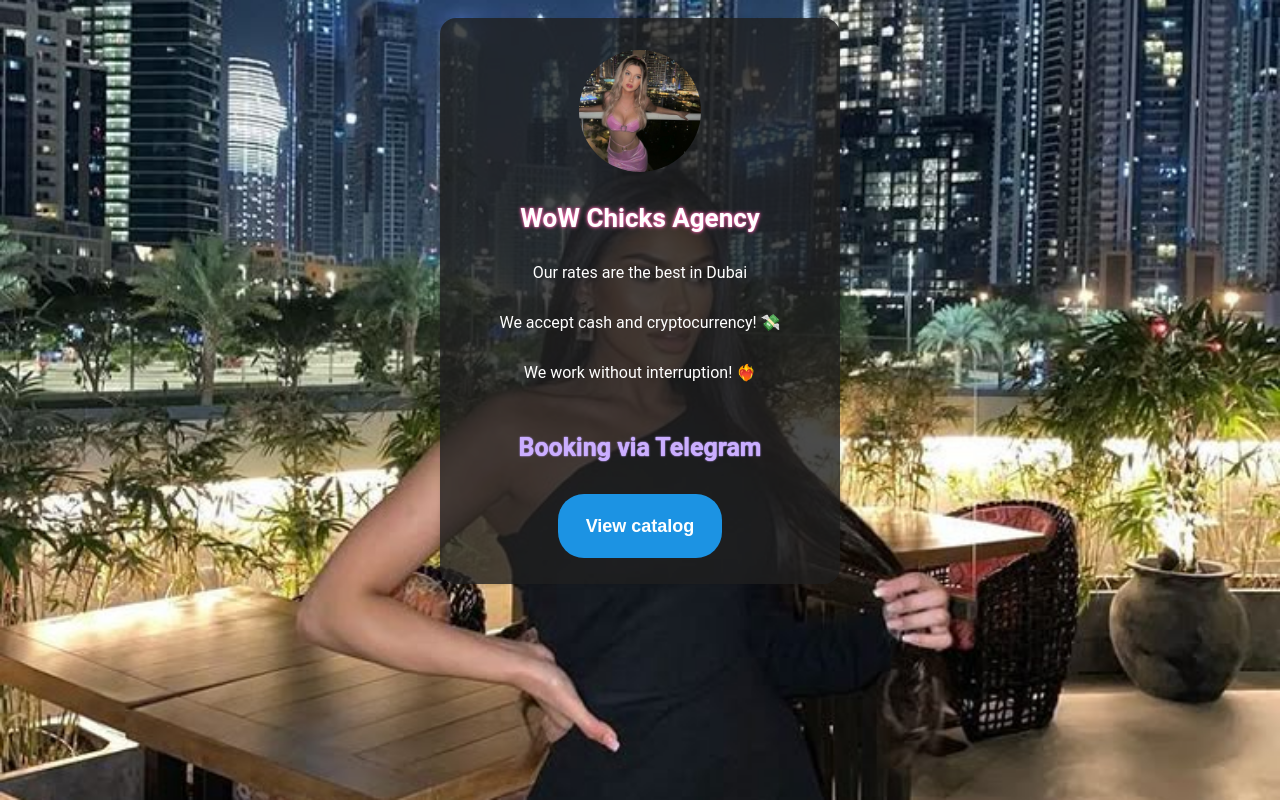
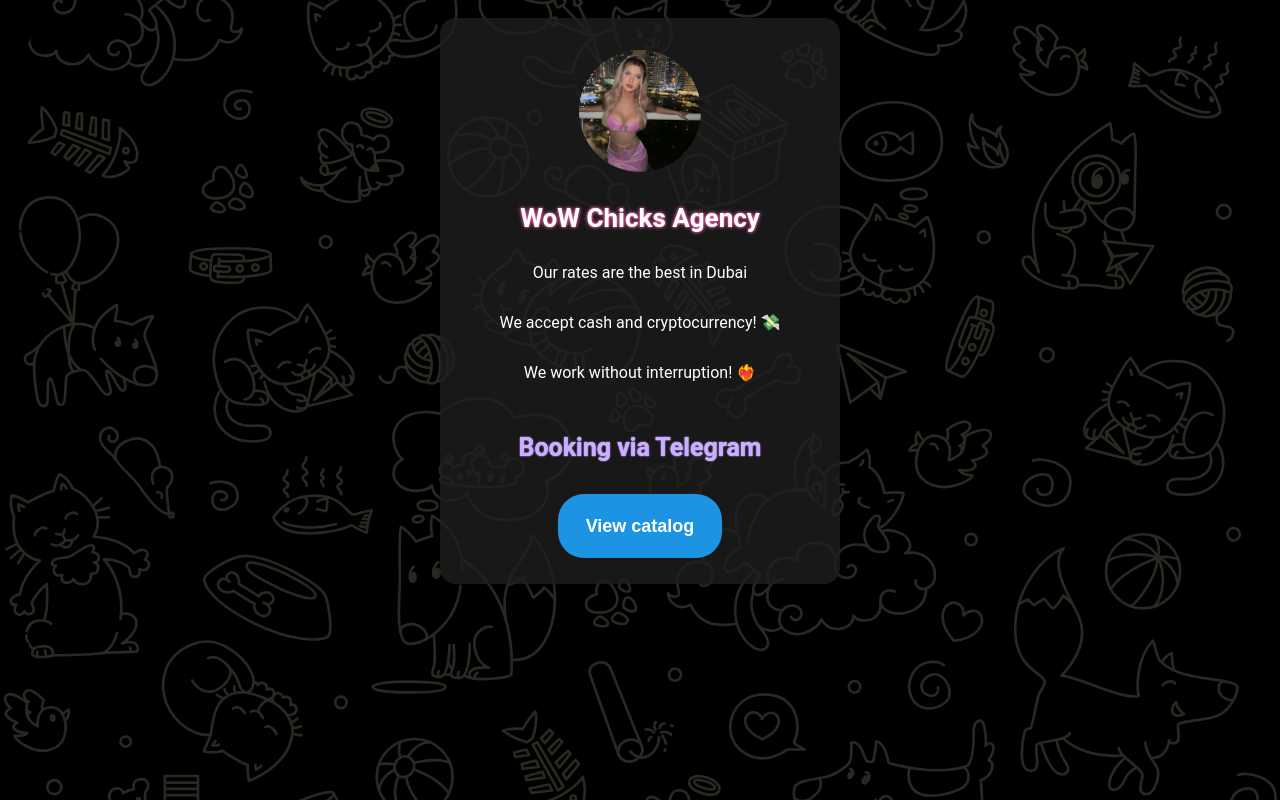
Before and after one commit to fullcontrol-tech/wowchick, a website: page index.html in a window 1280 px wide. Drawn offline with Linux system fonts and the light colour scheme.

Commit message:
Update style.css

```diff
--- a/css/style.css
+++ b/css/style.css
@@ -7,7 +7,7 @@
 body {
     font-family: 'Roboto', sans-serif;
     background-color: #000;
-    background-image: url(../images/bg.webp);
+    background-image: url(../images/bg.svg);
     background-size: cover;
     background-repeat: no-repeat;
     background-position: center center;
```
